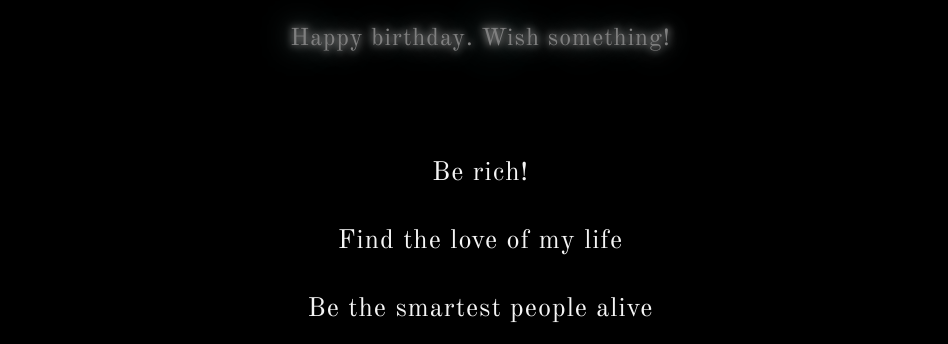
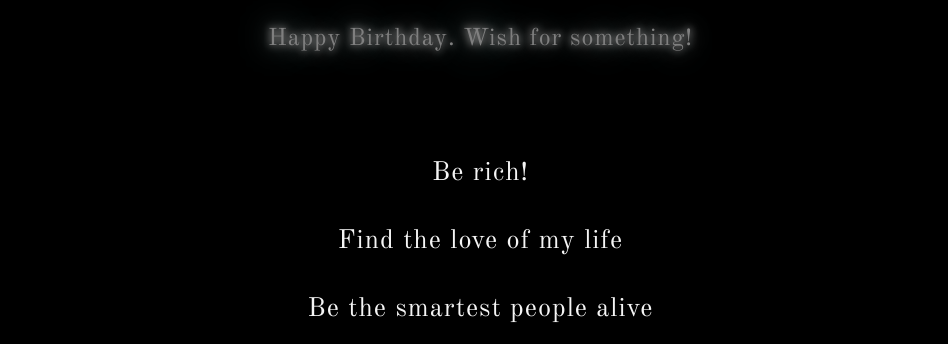
Before and after one commit to Tamas-Gavlider/choose-smart, a plain HTML site: page game.html in a window 1280 px wide. Shown: the top 344 px of the page, without its empty margins (162-1110 px from the left). Drawn offline with nearby package versions, Linux system fonts and the light colour scheme.

```diff
--- a/game.html
+++ b/game.html
@@ -27,7 +27,7 @@
     <!--Game area-->
     <main id="game-main">
         <div id="game" class="flex">
-            <p id="heading" class="centered">Happy birthday. Wish something!</p>
+            <p id="heading" class="centered">Happy Birthday. Wish for something!</p>
             <p id="game-text" class="centered"></p>
             <!--Starting 3 choices-->
             <div id="choices" class='flex'>
```
Also changed, not shown: index.html (+1 -1 lines), 1 other file.
